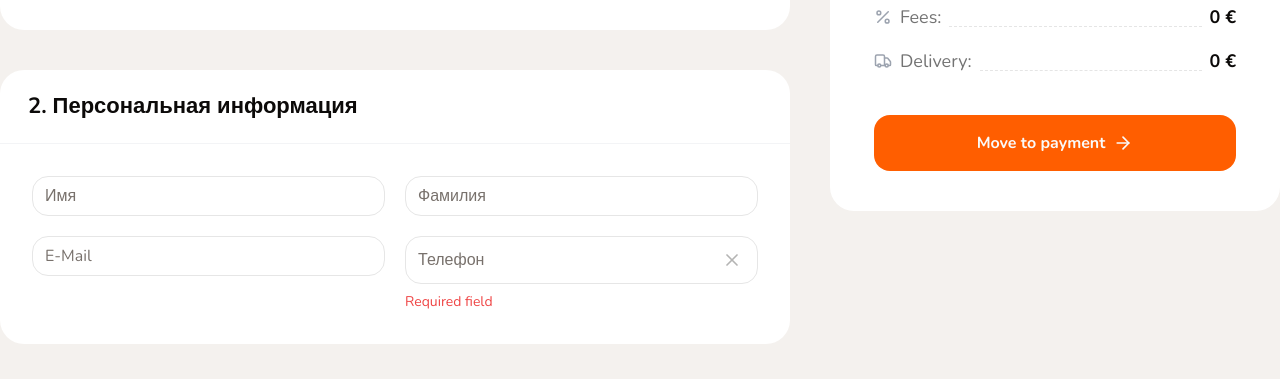
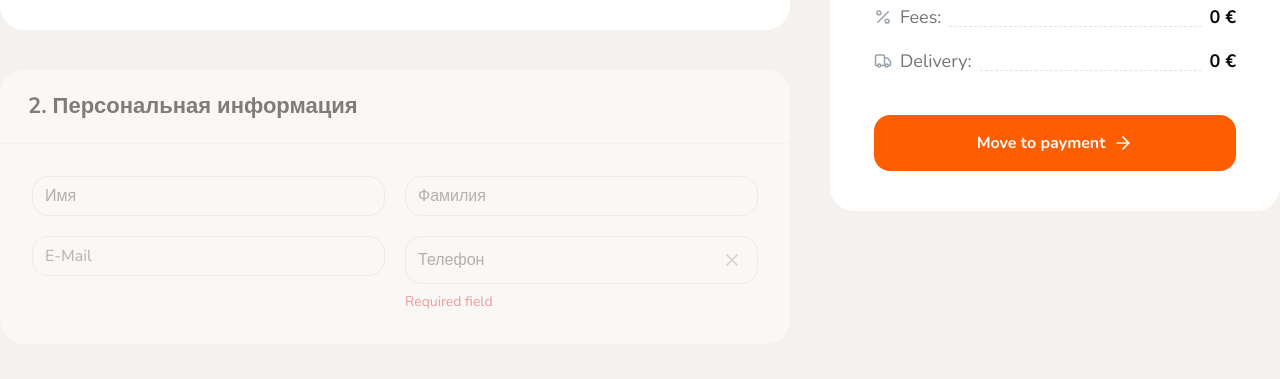
Before and after one commit to OvikGukeyan/EuroPerfume, a Next.js app: page /checkout in a window 1280 px wide. Shown: the part 421-800 px from the top of the page. Built offline with nearby package versions, Linux system fonts and the light colour scheme; no server answers; the database is empty.

Commit message:
react-use-form

```diff
--- a/app/(checkout)/checkout/page.tsx
+++ b/app/(checkout)/checkout/page.tsx
@@ -1,20 +1,17 @@
 'use client'
 
-import { CheckoutCart, CheckoutItem, CheckoutSidebar, Container, FormInput, Title, WhiteBlock } from "@/shared/components/shared"
-import { Input, Textarea } from "@/shared/components/ui";
-import { PizzaSize, PizzaType } from "@/shared/constants/pizza";
+import { CheckoutCart, CheckoutDeliveryForm, CheckoutPersonalForm, CheckoutSidebar, Container, Title } from "@/shared/components/shared"
 import { useCart } from "@/shared/hooks";
-import { getCartItemDetails } from "@/shared/lib";
-import { Check, Trash2 } from "lucide-react";
-import { useForm, SubmitHandler } from 'react-hook-form'
+import { useForm, SubmitHandler, FormProvider } from 'react-hook-form'
 import { zodResolver } from '@hookform/resolvers/zod'
+import { checkoutFormSchema, CheckoutFormValues } from "@/shared/components/shared/checkout/schemas/checkout-form-schema";
 
 
 export default function Checkout() {
     const { totalAmount, items, updateItemQuantity, removeCartItem } = useCart()
 
-    const form = useForm({
-        // resolver: zodResolver(),
+    const form = useForm<CheckoutFormValues>({
+        resolver: zodResolver(checkoutFormSchema),
         defaultValues: {
             email: '',
             firstName: '',
@@ -24,6 +21,11 @@ export default function Checkout() {
             comment: '',
         }
     })
+
+    const onSubmit = (data: CheckoutFormValues) => {
+
+        console.log(data)
+    }
 
 
     const onClickCountButton = (id: number, quantity: number, type: 'plus' | 'minus') => {
@@ -36,43 +38,16 @@ export default function Checkout() {
     return (
         <Container className="mt-10">
             <Title text="Checkout" size="xl" className="font-extrabold mb-8" />
+            <FormProvider {...form}>
+                <form onSubmit={form.handleSubmit(onSubmit)}>
                     <div className="flex gap-10">
                         <div className="flex flex-col gap-10 flex-1 mb-20">
 
                             <CheckoutCart items={items} totalAmount={totalAmount} removeCartItem={removeCartItem} onClickCountButton={onClickCountButton} />
 
-                    <WhiteBlock
-                        title="2. Персональная информация"
-                        // className={!totalAmount ? 'opacity-50 pointer-events-none' : ''}
-                        contentClassName="p-8">
-                        <div className="grid grid-cols-2 gap-5">
-                            <Input name="firstName" className="text-base" placeholder="Имя" />
-                            <Input name="lastName" className="text-base" placeholder="Фамилия" />
-                            <Input name="email" className="text-base" placeholder="E-Mail" />
-                            <FormInput name="phone" className="text-base" placeholder="Телефон" />
-                        </div>
-                    </WhiteBlock>
+                            <CheckoutPersonalForm totalAmount={totalAmount} />
 
-                    <WhiteBlock
-                        className={!totalAmount ? 'opacity-50 pointer-events-none' : ''}
-                        title="3. Delivery information"
-                        contentClassName="p-8">
-                        <div className="flex flex-col gap-5">
-                            {/* <Controller
-                                control={form.control}
-                                name="address"
-                                render={({ field }) => <AdressInput onChange={field.onChange} />}
-                            /> */}
-
-                            <Textarea
-                                name="comment"
-                                className="text-base resize-none"
-                                placeholder="Description"
-                                rows={5}
-
-                            />
-                        </div>
-                    </WhiteBlock>
+                            <CheckoutDeliveryForm totalAmount={totalAmount} />
                         </div>
 
                         <div className="w-[450px]">
@@ -85,6 +60,9 @@ export default function Checkout() {
 
 
                     </div>
+                </form>
+            </FormProvider>
+
 
         </Container>
     )
--- /dev/null
+++ b/shared/components/shared/checkout/checkout-delivery-form.tsx
@@ -0,0 +1,33 @@
+import React, { FC } from 'react'
+import { WhiteBlock } from '..';
+import { Textarea } from '../../ui';
+import { cn } from '@/shared/lib/utils';
+
+interface Props {
+    totalAmount: number;
+    className?: string;
+}
+export const CheckoutDeliveryForm: FC<Props> = ({ className, totalAmount }) => {
+    return (
+        <WhiteBlock
+            className={cn(className, !totalAmount ? 'opacity-50 pointer-events-none' : '')}
+            title="3. Delivery information"
+            contentClassName="p-8">
+            <div className="flex flex-col gap-5">
+                {/* <Controller
+                                control={form.control}
+                                name="address"
+                                render={({ field }) => <AdressInput onChange={field.onChange} />}
+                            /> */}
+
+                <Textarea
+                    name="comment"
+                    className="text-base resize-none"
+                    placeholder="Description"
+                    rows={5}
+
+                />
+            </div>
+        </WhiteBlock>
+    )
+}
--- /dev/null
+++ b/shared/components/shared/checkout/checkout-personal-form.tsx
@@ -0,0 +1,24 @@
+import React, { FC } from 'react'
+import { FormInput, WhiteBlock } from '..'
+import { Input } from '../../ui'
+import { cn } from '@/shared/lib/utils';
+
+interface Props {
+    totalAmount: number;
+    className?: string;
+}
+export const CheckoutPersonalForm: FC<Props> = ({ className, totalAmount }) => {
+    return (
+        <WhiteBlock
+            title="2. Персональная информация"
+            className={cn(className, !totalAmount ? 'opacity-50 pointer-events-none' : '')}
+            contentClassName="p-8">
+            <div className="grid grid-cols-2 gap-5">
+                <Input name="firstName" className="text-base" placeholder="Имя" />
+                <Input name="lastName" className="text-base" placeholder="Фамилия" />
+                <Input name="email" className="text-base" placeholder="E-Mail" />
+                <FormInput name="phone" className="text-base" placeholder="Телефон" />
+            </div>
+        </WhiteBlock>
+    )
+}
--- a/shared/components/shared/checkout-sidebar.tsx
+++ b/shared/components/shared/checkout/checkout-sidebar.tsx
@@ -1,8 +1,7 @@
 import React, { FC } from 'react'
-import { WhiteBlock } from './white-block'
-import { OrderDetails } from './order-details'
 import { ArrowRight, Package, Percent, Truck } from 'lucide-react'
-import { Button } from '../ui'
+import { OrderDetails, WhiteBlock } from '..';
+import { Button } from '../../ui';
 
 interface Props {
     className?: string;
--- a/shared/components/shared/checkout/index.ts
+++ b/shared/components/shared/checkout/index.ts
@@ -1 +1,4 @@
 export {CheckoutCart} from './checkout-cart';
+export {CheckoutPersonalForm} from './checkout-personal-form';
+export {CheckoutDeliveryForm} from './checkout-delivery-form';
+export {CheckoutSidebar} from './checkout-sidebar';
--- /dev/null
+++ b/shared/components/shared/checkout/schemas/checkout-form-schema.ts
@@ -0,0 +1,13 @@
+import { z } from 'zod';
+
+export const checkoutFormSchema = z.object({
+    firstName: z.string().min(2, { message: 'Name must be at least 2 characters long' }),
+    lastName: z.string().min(2, { message: 'Name must be at least 2 characters long' }),
+    email: z.string().email({ message: 'Invalid email address' }),
+    phone: z.string().min(10, { message: 'Invalid phone number' }),
+    address: z.string().min(5, { message: 'Invalid address' }),
+    comment: z.string().optional()
+});
+
+
+export type CheckoutFormValues = z.infer<typeof checkoutFormSchema>;
--- a/shared/components/shared/form/form-input.tsx
+++ b/shared/components/shared/form/form-input.tsx
@@ -1,6 +1,7 @@
 import React, { FC } from 'react'
 import { ClearButton, ErrorText, RequiredSymbol } from '..';
 import { Input } from '../../ui';
+import { useFormContext } from 'react-hook-form';
 
 interface Props extends React.InputHTMLAttributes<HTMLInputElement> {
     name: string;
@@ -9,6 +10,13 @@ interface Props extends React.InputHTMLAttributes<HTMLInputElement> {
     className?: string
 }
 export const FormInput: FC<Props> = ({ className, name, label, required, ...props }) => {
+    const {
+        register,
+        formState: { errors },
+        watch,
+        setValue
+    } = useFormContext();
+
     return (
         <div className={className}>
             {label && (
--- a/shared/components/shared/index.ts
+++ b/shared/components/shared/index.ts
@@ -25,7 +25,7 @@ export { WhiteBlock } from './white-block';
 export { OrderDetails } from './order-details';
 export { CheckoutItem } from './checkout-item';
 export {CheckoutItemSkeleton} from './checkout-item-skeleton';
-export {CheckoutSidebar} from './checkout-sidebar';
+export {CheckoutSidebar} from './checkout/checkout-sidebar';
 export {RequiredSymbol} from './required-symbol';
 export {ErrorText} from './error-text';
 export {ClearButton} from './clear-button'
```
Lines whose indentation alone changed are shown as unchanged.
